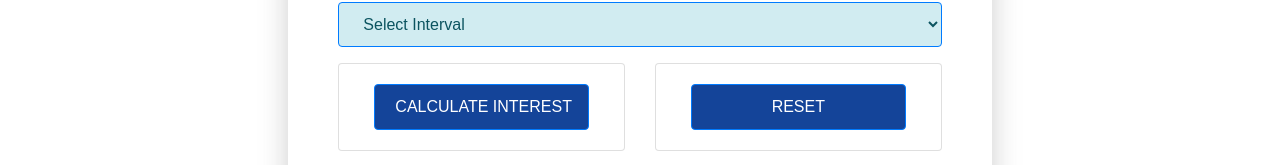
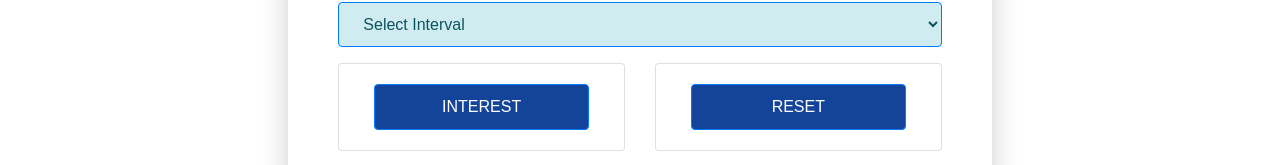
Before and after one commit to proxy6/piggyvest_calculator, a plain HTML site: page index.html in a window 1280 px wide. Shown: the part 329-494 px from the top of the page. Drawn offline with nearby package versions, Linux system fonts and the light colour scheme.

Commit message:
fixed the navbar

```diff
--- a/assets/css/custom-style.css
+++ b/assets/css/custom-style.css
@@ -63,7 +63,7 @@ nav {
 }
 
 
-@media only screen and (max-width: 873px) {
+@media only screen and (max-width: 1100px) {
     ul {
       display: none !important;
     }
--- a/index.html
+++ b/index.html
@@ -1,7 +1,7 @@
 <html>
     <head>
         <title>
-            Piggyvest Calculator
+             Piggyvest Calculator
         </title>
        <!-- Bootstrap -->
   <link href="assets/bootstrap/bootstrap.min.css" rel="stylesheet">
@@ -130,7 +130,7 @@
                 <div class="col-md-6 mb-3">
                 <div class="col-12 card">
 
-                 <button id="calcButton"  class="btn btn-primary" style="margin: 20px; padding:10px 20px; background: #144499; left: 10px;">Calculate interest</button>
+                 <button id="calcButton"  class="btn btn-primary" style="margin: 20px; padding:10px 20px; background: #144499; left: 10px;">Interest</button>
 
                  </div>
                 </div>
```
